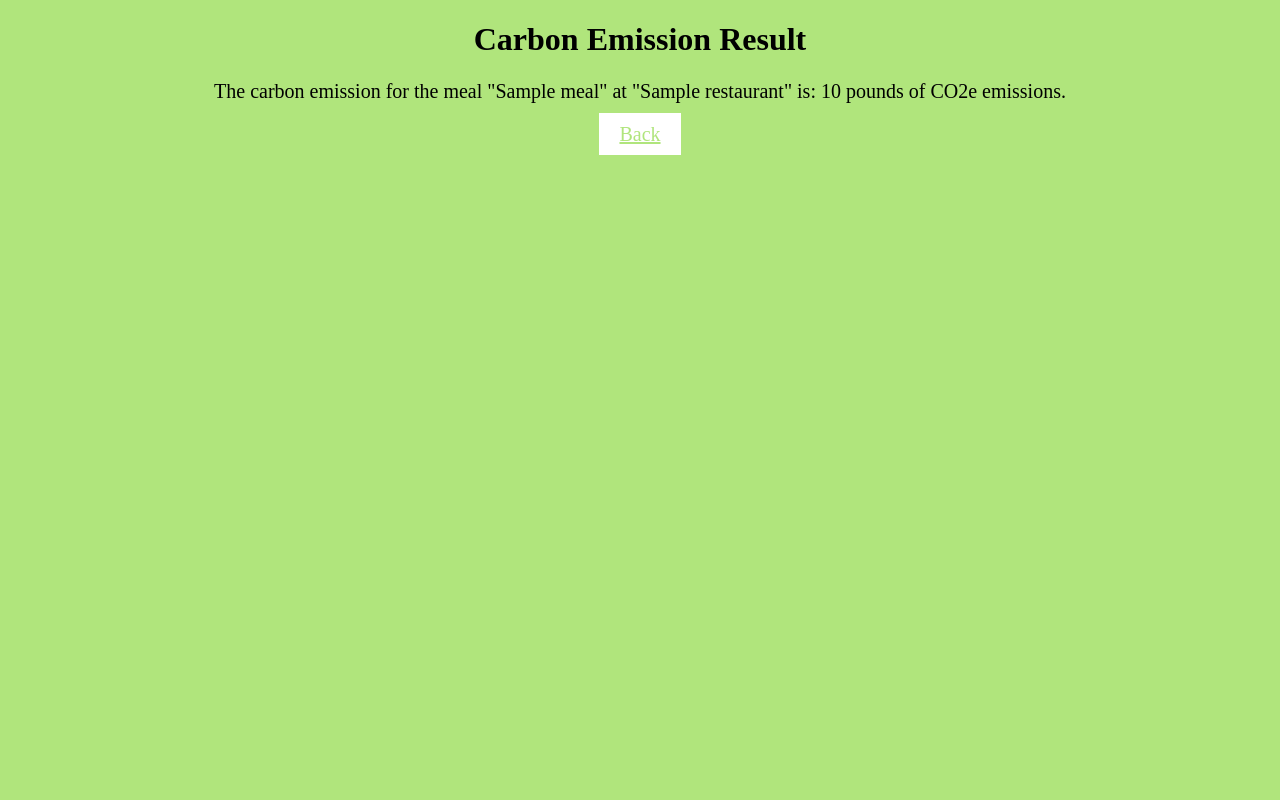
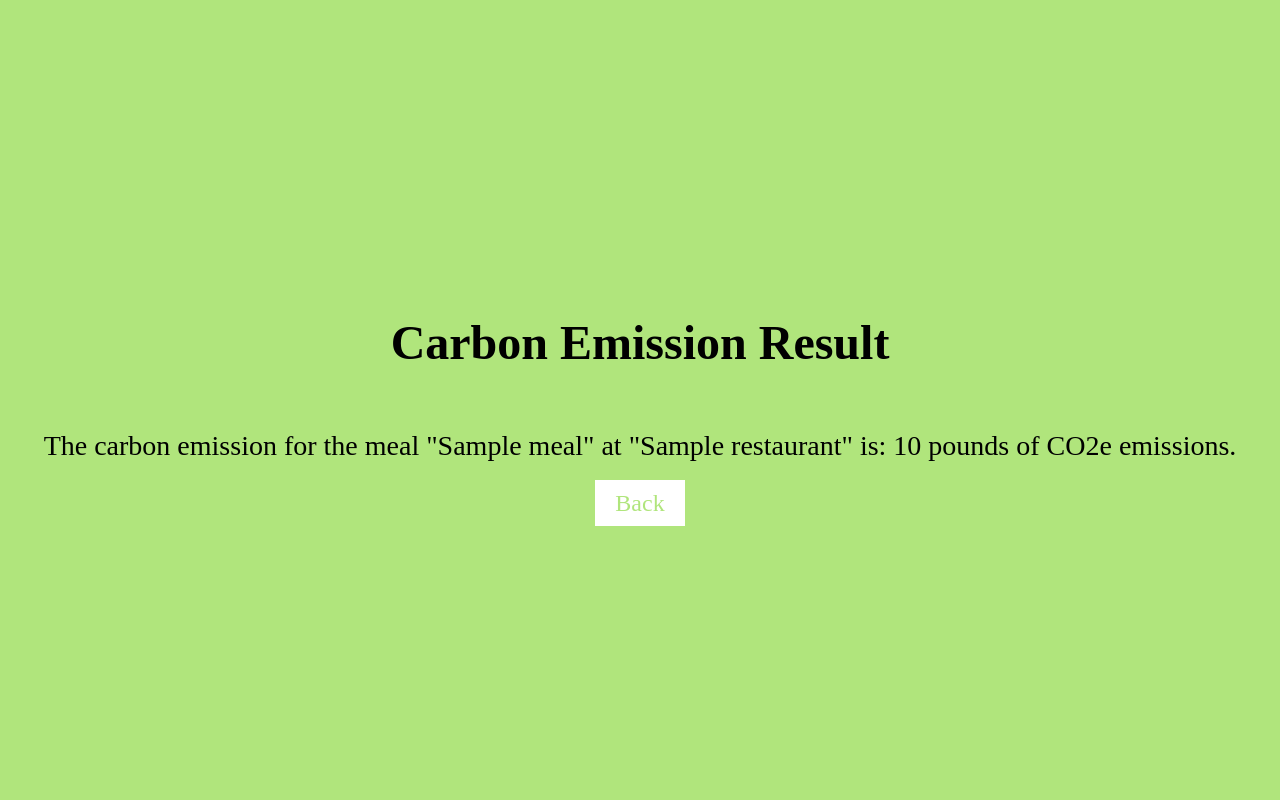
Before and after one commit to NachiketBidarkundi/Hackathon-Project, a Flask app: template templates/result.html in a window 1280 px wide. Run offline with Flask 3, Linux system fonts and the light colour scheme; the template is opened without the code that fills it: most values are stand-ins (such as "Sample title", 1, 10 or a date in 2020).

Commit message:
Update result.html

```diff
--- a/templates/result.html
+++ b/templates/result.html
@@ -5,13 +5,13 @@
     <meta name="viewport" content="width=device-width, initial-scale=1.0">
     <title>Emission Result</title>
 </head>
-<body style="background-color:#B0E57C;">
-    <h1 style="text-align:center; color:rgb(0, 0, 0);">Carbon Emission Result</h1>
-    <p style="text-align:center; color: black; font-size:20px;">
+<body style="background-color:#B0E57C; display: flex; justify-content: center; align-items: center; height: 100vh; margin: 0; flex-direction: column; text-align: center;">
+    <h1 style="color: rgb(0, 0, 0); font-size: 48px; font-weight: bold;">Carbon Emission Result</h1>
+    <p style="color: black; font-size: 28px;">
         The carbon emission for the meal "{{ meal }}" at "{{ restaurant }}" is: {{ carbon }} pounds of CO2e emissions.
     </p>
-    <div style="text-align:center;">
-        <a href="/" style="background-color:white; color:#B0E57C; padding:10px 20px; font-size:20px;">Back</a>
+    <div>
+        <a href="/" style="background-color: white; color: #B0E57C; padding: 10px 20px; font-size: 24px; text-decoration: none;">Back</a>
     </div>
 </body>
 </html>
```
